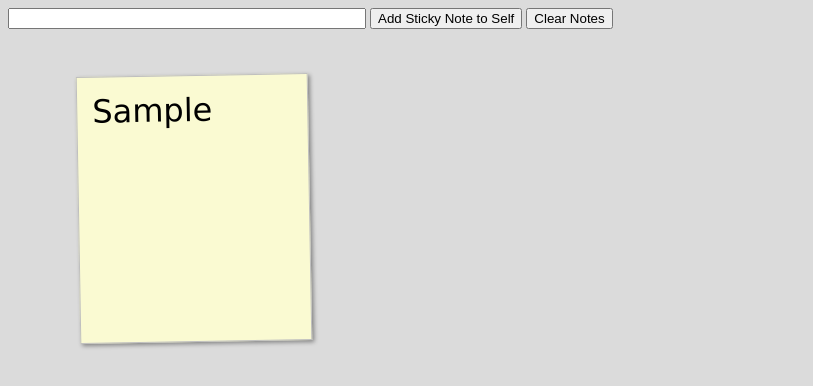
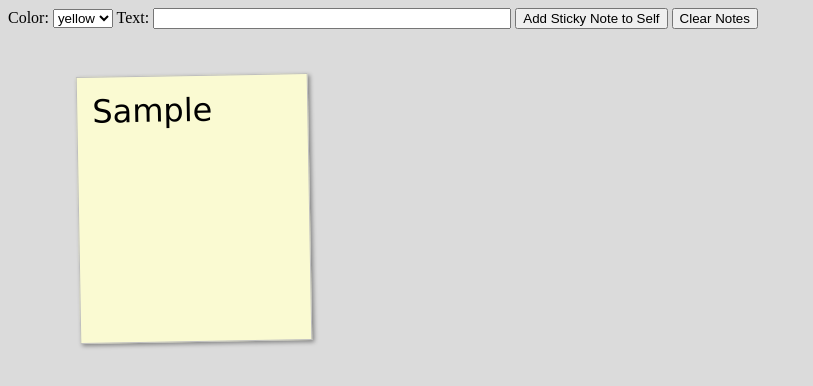
Before and after one commit to andela-mogala/stickyO, a plain HTML site: page index.html in a window 1280 px wide. Both pictures are taken after typing "Sample" into the empty fields and a click on the button "Add Sticky Note to Self". Shown: the whole page, without its empty margins (0-813 px from the left). Drawn offline with Linux system fonts and the light colour scheme.

Commit message:
allow users to choose from a set of colors to indicate urgency

```diff
--- a/index.html
+++ b/index.html
@@ -9,7 +9,17 @@
 <body>
   <!--- A form to add new stickies-->
   <form>
+    <label for="note_color">Color: </label>
+    <select id="note_color">
+      <option value="LightGoldenRodYellow" default>yellow</option>
+      <option value="PaleGreen">green</option>
+      <option value="LightPink">pink</option>
+      <option value="LightBlue">blue</option>
+    </select>
+
+    <label for="note_text">Text:</label>
     <input type="text" id="note_text">
+
     <button id="add_button">Add Sticky Note to Self</button>
     <button id="clear_button">Clear Notes</button>
   </form>
--- a/notetoself.css
+++ b/notetoself.css
@@ -19,7 +19,7 @@ ul#stickies li {
   width: 200px;
   height: 200px;
   border: 1px solid #bfbfbf;
-    background-color: LightGoldenRodYellow;  /* use #fafad2 if name doesn't work */
+  /*  background-color: LightGoldenRodYellow;   use #fafad2 if name doesn't work */
   color: black;
   text-decoration: none;
   -webkit-box-shadow: 2px 2px 4px rgba(0, 0, 0, 0.4);
--- a/notetoself.js
+++ b/notetoself.js
@@ -26,14 +26,15 @@ function getStickiesArray() {
   return stickiesArray;
 }
 
-function addStickyToDOM(key, value) {
+function addStickyToDOM(key, note) {
   let stickies = document.querySelector("#stickies");
   let sticky = document.createElement("li");
   sticky.setAttribute("id", key);
   let span = document.createElement("span");
   span.setAttribute("class", "sticky");
-  span.innerHTML = value;
+  span.innerHTML = note.value;
   sticky.appendChild(span);
+  sticky.style.backgroundColor = note.color;
   stickies.appendChild(sticky);
   sticky.onclick = deleteSticky;
 }
@@ -42,16 +43,17 @@ function addStickyToDOM(key, value) {
   event.preventDefault();
 
   let stickiesArray = getStickiesArray();
-  let value = document.querySelector("#note_text").value;
+  const value = document.querySelector("#note_text").value;
+  const color =  document.querySelector("#note_color").value;
 
   if (value) {
-    stickiesArray.push(value);
+    stickiesArray.push({ value, color });
     localStorage.setItem("stickiesArray", JSON.stringify(stickiesArray));
   } else {
     return alert("You can't store empty notes");
   }
 
-  addStickyToDOM(stickiesArray.length - 1, value);
+  addStickyToDOM(stickiesArray.length - 1, { value, color });
   document.querySelector("#note_text").value = "";
  }
 
```
